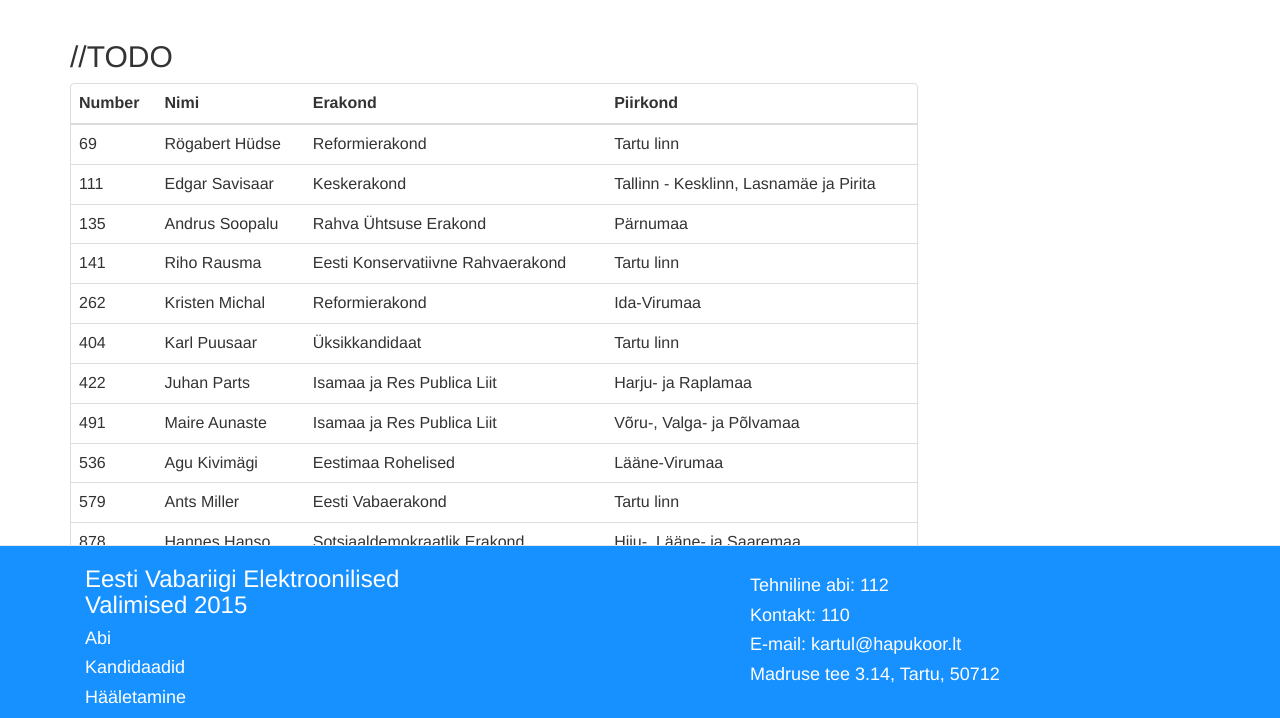
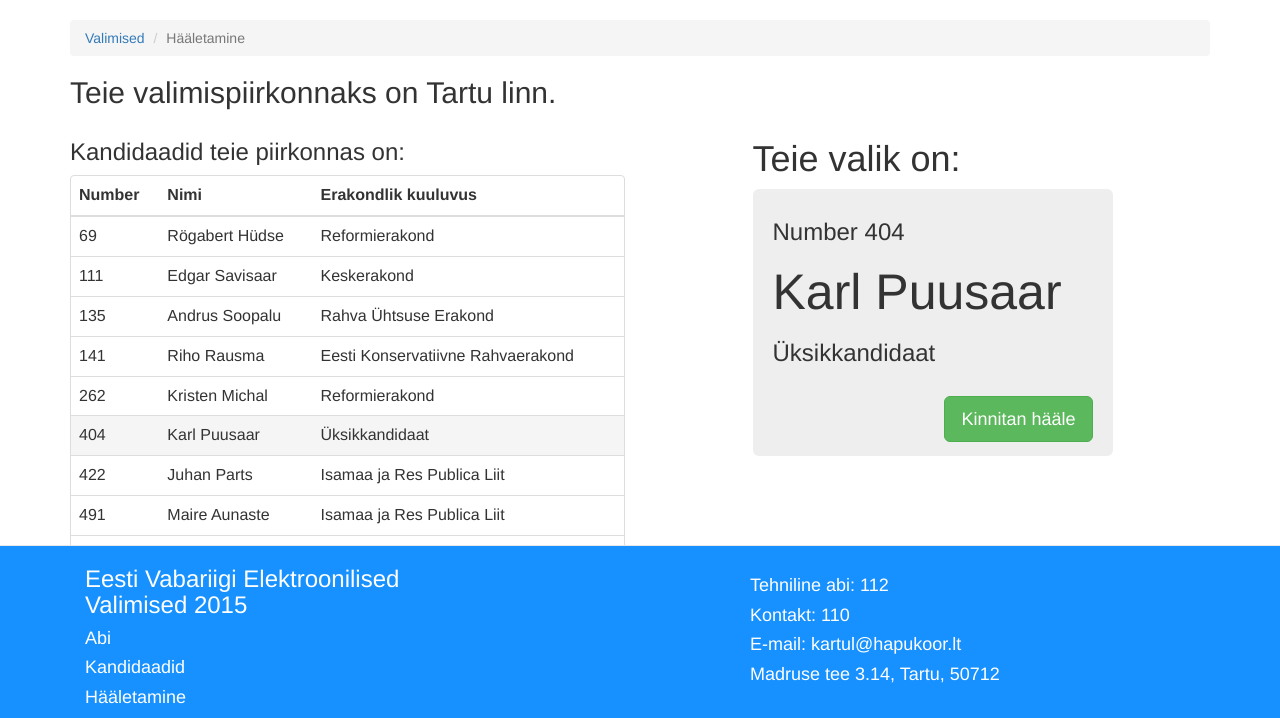
Before and after one commit to AndreasGP/Kasutajaliidesed, a PHP site: page /haaletamine.php in a window 1280 px wide. Shown: the part 82-800 px from the top of the page. Run offline with PHP 8.4, Linux system fonts and the light colour scheme.

Commit message:
Added search button to candidates page. Added selected candidate to voting page.

```diff
--- a/css/styles.css
+++ b/css/styles.css
@@ -37,3 +37,14 @@
 .navbar-default .navbar-nav li a:hover {
     color: #DDDDDD !important;
 }
+
+.jumbotron h1 {
+    font-size: 50px;
+}
+
+.jumbotron {
+    padding-left : 20px !important;
+    padding-right : 20px !important;
+    padding-top: 10px !important;
+    padding-bottom: 60px !important
+}
--- a/haaletamine.php
+++ b/haaletamine.php
@@ -4,22 +4,27 @@
 <body>
     <?php include 'navbar_sisselogimata.php' ?>
     <div class="container">
-    <h2>//TODO</h2>
+        <ol class="breadcrumb">
+        <li><a href="index.php">Valimised</a></li>
+        <li class="active">Hääletamine</li>
+        </ol>
+    <h2>Teie valimispiirkonnaks on <span>Tartu linn</span>.</h2>
+
 
     <div class="row">
 
      <!--Table -->
-    <div class="col-md-9">
+    <div class="col-md-6">
+        <h3>Kandidaadid teie piirkonnas on:</h3>
         <div class="panel panel-default">
 
-        <table class="table">
+        <table class="table table-hover">
 
           <thead>
           <tr>
           <th>Number</th>
           <th>Nimi</th>
-          <th>Erakond</th>
-          <th>Piirkond</th>
+          <th>Erakondlik kuuluvus</th>
           </tr>
           </thead>
 
@@ -28,77 +33,75 @@
               <td>69</td>
               <td>Rögabert Hüdse</td>
               <td>Reformierakond</td>
-              <td>Tartu linn</td>
+
           </tr>
           <tr>
               <td>111</td>
               <td>Edgar Savisaar</td>
               <td>Keskerakond</td>
-              <td>Tallinn - Kesklinn, Lasnamäe ja Pirita</td>
+
           </tr>
           <tr>
               <td>135</td>
               <td>Andrus Soopalu</td>
               <td>Rahva Ühtsuse Erakond</td>
-              <td>Pärnumaa</td>
+
           </tr>
           <tr>
               <td>141</td>
               <td>Riho Rausma</td>
               <td>Eesti Konservatiivne Rahvaerakond</td>
-              <td>Tartu linn</td>
+
           </tr>
           <tr>
               <td>262</td>
               <td>Kristen Michal</td>
               <td>Reformierakond</td>
-              <td>Ida-Virumaa</td>
+
           </tr>
-          <tr>
+          <tr class = "active">
               <td>404</td>
               <td>Karl Puusaar</td>
               <td>Üksikkandidaat</td>
-              <td>Tartu linn</td>
+
           </tr>
           <tr>
               <td>422</td>
               <td>Juhan Parts</td>
               <td>Isamaa ja Res Publica Liit</td>
-              <td>Harju- ja Raplamaa</td>
+
           </tr>
           <tr>
               <td>491</td>
               <td>Maire Aunaste</td>
               <td>Isamaa ja Res Publica Liit</td>
-              <td>Võru-, Valga- ja Põlvamaa</td>
+
           </tr>
 
           <tr>
               <td>536</td>
               <td>Agu Kivimägi</td>
               <td>Eestimaa Rohelised</td>
-              <td>Lääne-Virumaa</td>
+
           </tr>
 
-          <tr>
-              <td>579</td>
-              <td>Ants Miller</td>
-              <td>Eesti Vabaerakond</td>
-              <td>Tartu linn</td>
-          </tr>
-
-          <tr>
-              <td>878</td>
-              <td>Hannes Hanso</td>
-              <td>Sotsiaaldemokraatlik Erakond</td>
-              <td>Hiiu-, Lääne- ja Saaremaa</td>
-          </tr>
 
           </tbody>
         </table>
     </div>
 
     </div>
+     <div class="col-md-offset-1 col-md-4">
+          <h1>Teie valik on:</h1>
+          <div class="jumbotron">
+          <h3>Number 404</h3>
+          <h1>Karl Puusaar</h1>
+          <h3>Üksikkandidaat</h3>
+          <br>
+
+         <button class="btn btn-lg btn-success pull-right">Kinnitan hääle</button>
+           </div>
+     </div>
   </div>
 
         </div>
```
Also changed, not shown: kandidaadid.php (+11 -1 lines), fonts/glyphicons-halflings-regular.ttf (added), fonts/glyphicons-halflings-regular.woff (added), 2 other files.
